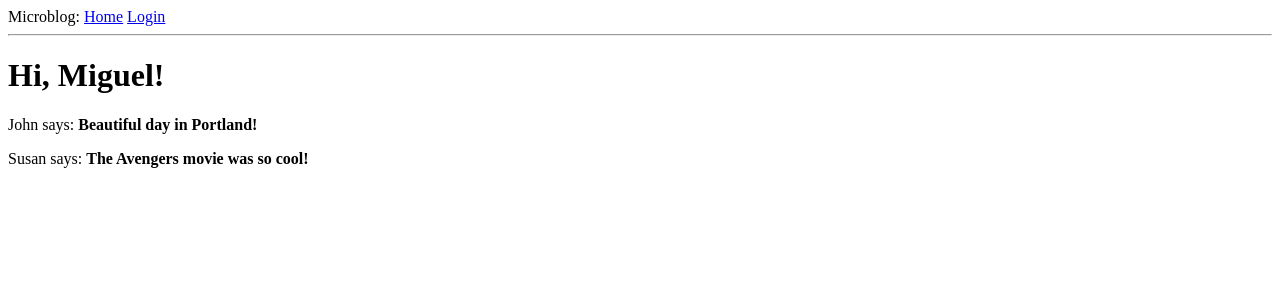
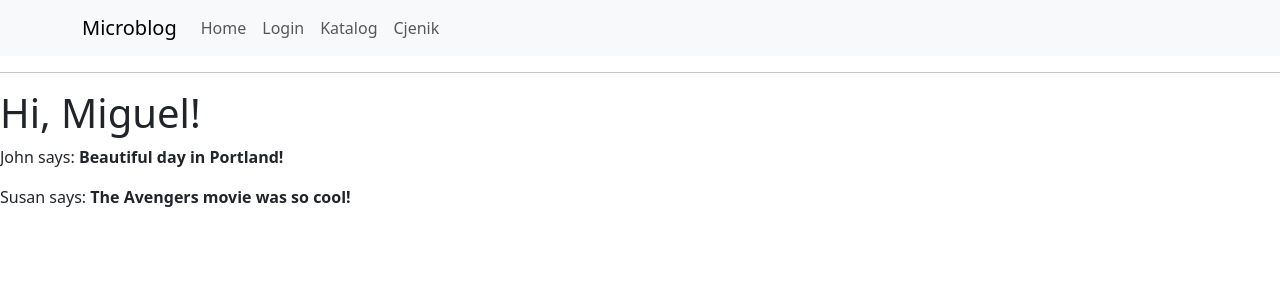
Before and after one commit to KrVu1990/Kristina_Vukelic_pyt_parc_ispit_3, a Flask app: page / in a window 1280 px wide. Shown: the top 300 px of the page. Run offline with Flask 3, Linux system fonts and the light colour scheme.

Commit message:
Implemented Bootstrap and 3 navigation links

```diff
--- a/app/routes.py
+++ b/app/routes.py
@@ -26,3 +26,11 @@ def login():
             form.username.data, form.remember_me.data))
         return redirect(url_for('index'))
     return render_template('login.html', title='Sign In', form=form)
+
+@app.route('/katalog')
+def katalog():
+    return render_template('katalog.html', title='Katalog')
+
+@app.route('/cjenik')
+def cjenik():
+    return render_template('cjenik.html', title='Cjenik')
--- a/app/templates/base.html
+++ b/app/templates/base.html
@@ -6,14 +6,38 @@
         {% else %}
         <title>microblog</title>
         {% endif %}
+        <link rel="stylesheet" href="https://cdn.jsdelivr.net/npm/bootstrap@5.3.0/dist/css/bootstrap.min.css">
+        <script src="https://cdn.jsdelivr.net/npm/bootstrap@5.3.0/dist/js/bootstrap.bundle.min.js"></script>
     </head>
     <body>
-        <div>
-          Microblog:
-          <a href="{{ url_for('index') }}">Home</a>
-          <a href="{{ url_for('login') }}">Login</a>
+      <nav class="navbar navbar-expand-lg navbar-light bg-light">
+          <div class="container">
+              <a class="navbar-brand" href="{{ url_for('index') }}">Microblog</a>
+              <button class="navbar-toggler" type="button" data-bs-toggle="collapse" data-bs-target="#navbarNav"
+                  aria-controls="navbarNav" aria-expanded="false" aria-label="Toggle navigation">
+                  <span class="navbar-toggler-icon"></span>
+              </button>
+              <div class="collapse navbar-collapse" id="navbarNav">
+                  <ul class="navbar-nav">
+                      <li class="nav-item">
+                          <a class="nav-link" href="{{ url_for('index') }}">Home</a>
+                      </li>
+                      <li class="nav-item">
+                          <a class="nav-link" href="{{ url_for('login') }}">Login</a>
+                      </li>
+                      <li class="nav-item">
+                          <a class="nav-link" href="{{ url_for('katalog') }}">Katalog</a>
+                      </li>
+                      <li class="nav-item">
+                          <a class="nav-link" href="{{ url_for('cjenik') }}">Cjenik</a>
+                      </li>
+                  </ul>
               </div>
+          </div>
+      </nav>
+
       <hr>
+
       {% with messages = get_flashed_messages() %}
       {% if messages %}
       <ul>
@@ -23,6 +47,7 @@
       </ul>
       {% endif %}
       {% endwith %}
+
       {% block content %}{% endblock %}
   </body>
 </html>
--- /dev/null
+++ b/app/templates/cjenik.html
@@ -0,0 +1 @@
+{% extends "base.html" %}
--- /dev/null
+++ b/app/templates/katalog.html
@@ -0,0 +1 @@
+{% extends "base.html" %}
```
Lines whose indentation alone changed are shown as unchanged.
